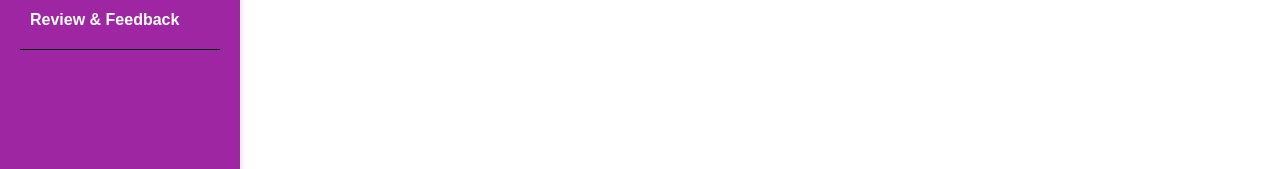
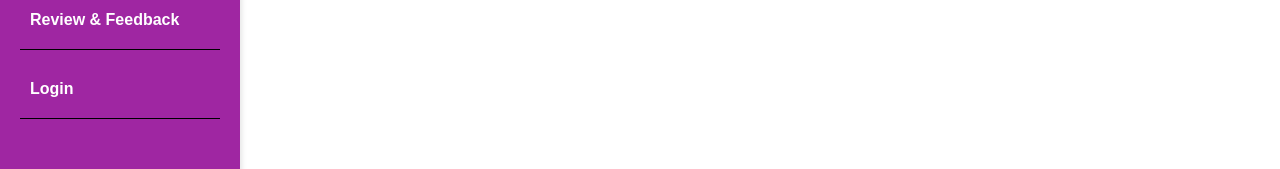
Before and after one commit to JenniferPanares/DigitalLibrarySystem, a React (Create React App) app in the folder frontend/digital-library-system/: page / in a window 1280 px wide. Shown: the part 173-342 px from the top of the page. Built offline with nearby package versions, Linux system fonts and the light colour scheme.

Commit message:
Added the Login feature
Added the Login feature used code from Dev branch and added browser router to  show features of other collaborators

```diff
--- a/frontend/digital-library-system/src/App.js
+++ b/frontend/digital-library-system/src/App.js
@@ -1,8 +1,9 @@
 import './App.css';
-import { BrowserRouter as Router, NavLink, Link, Route, Routes } from 'react-router-dom';
+import { BrowserRouter as Router, NavLink, Route, Routes } from 'react-router-dom';
 import HomePage from './features/HomePage';
 import UserProfile from './features/feature-A1-RobertLouizVictoriano/UserProfile';
 import ReviewFeedback from './features/feature-A1-ChristianAndyGeneroso/ReviewsFeedback';
+import Login from './features/feature-A1-TedJoshuaAngeloGayas/Login';
 
 function App() {
   return (
@@ -42,6 +43,16 @@ function App() {
                 </NavLink>
               </li>
 
+              <li>
+                <NavLink
+                  to="/login"
+                  end
+                  className={({ isActive }) => (isActive ? 'active-link' : '')}
+                >
+                  Login {/* Added a navigation link for the Login page */}
+                </NavLink>
+              </li>
+
             </ul>
           </nav>
         </div>
@@ -51,6 +62,7 @@ function App() {
             <Route path="/" element={<HomePage/>}/>
             <Route path="/view-UserProfile" element={<UserProfile/>}/>
             <Route path="/view-ReviewFeedback" element={<ReviewFeedback/>}/>
+            <Route path="/login" element={<Login />} /> {/* Added route for Login */}
           </Routes>
         </div>
       </div>
```
